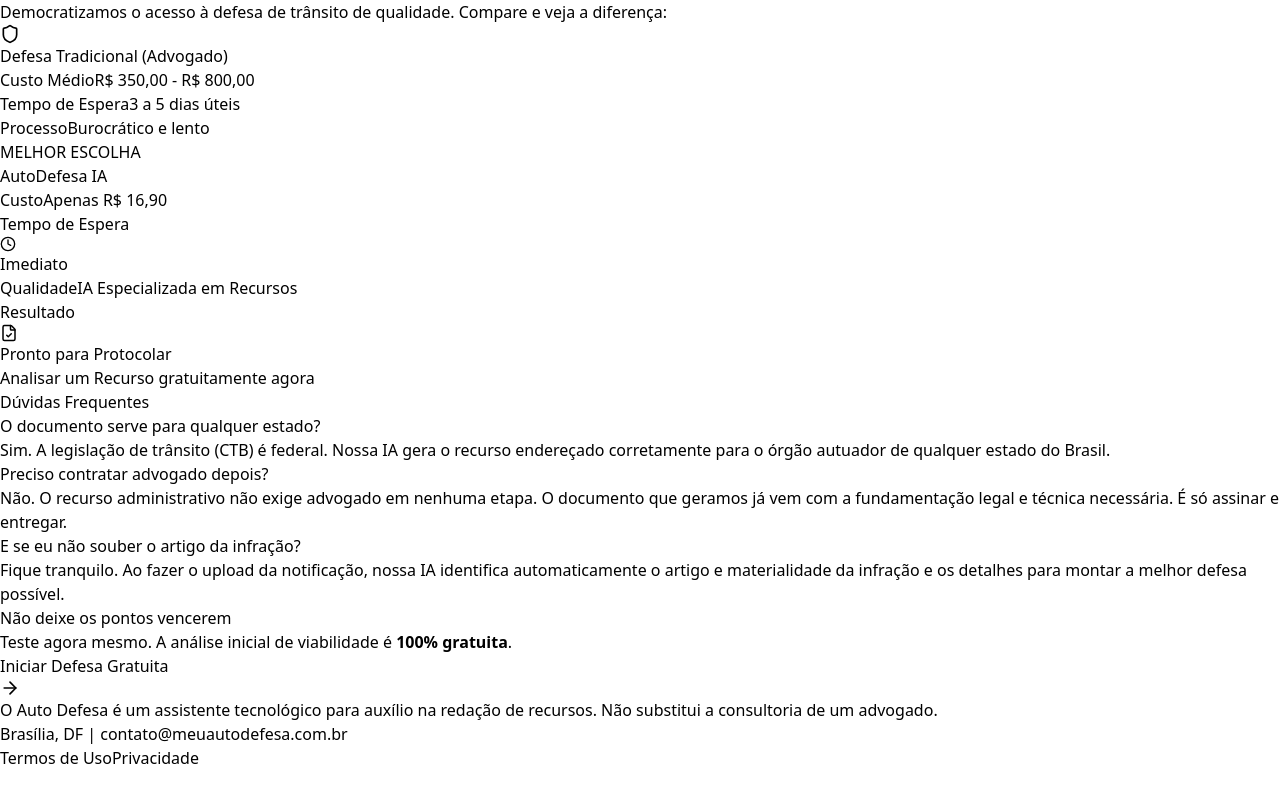
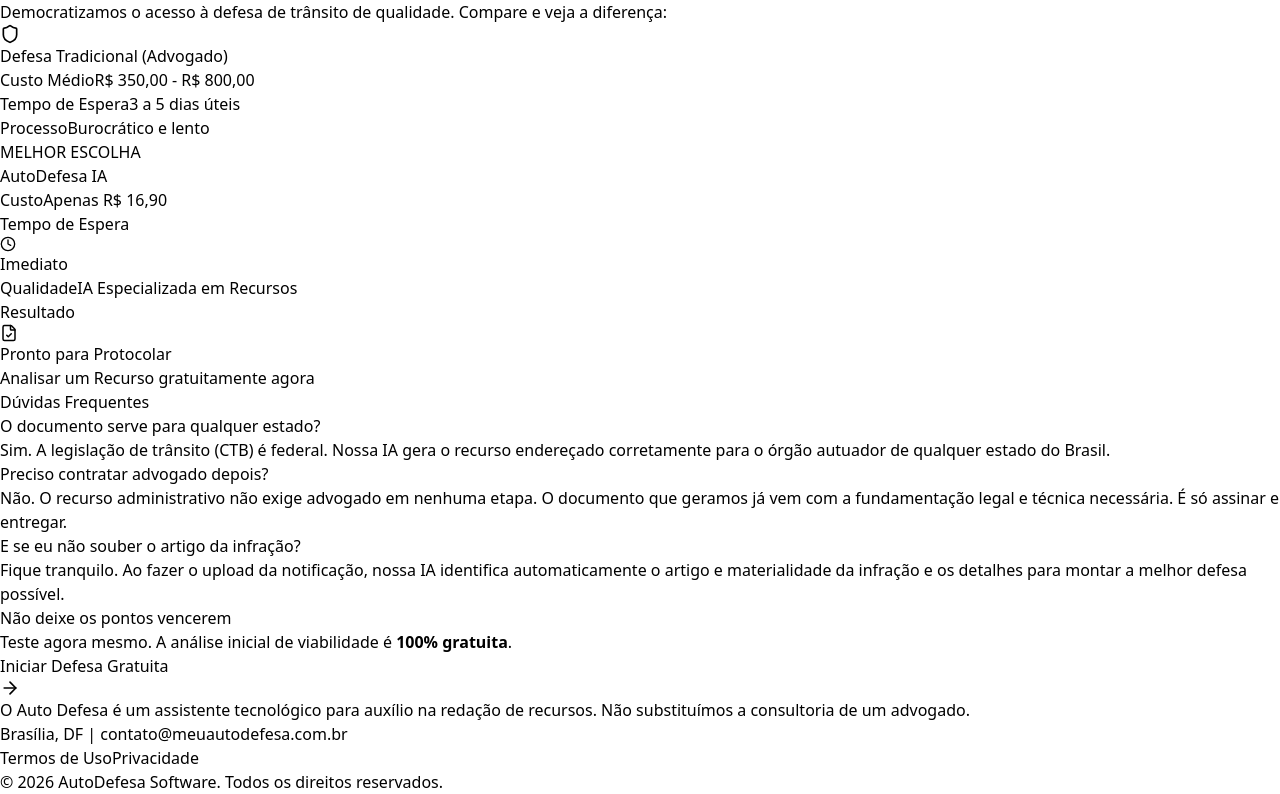
Before and after one commit to rodrigocvmd/auto-defesa, a React (Vite) app in the folder client/: page / in a window 1280 px wide. Shown: the part 692-1486 px from the top of the page. Before the commit the page ends 1462 px from the top, so only its background shows below. Built offline with nearby package versions, Linux system fonts and the light colour scheme; no server answers.

Commit message:
feat: new SEO phase 2 implements

```diff
--- a/client/src/components/SEO.jsx
+++ b/client/src/components/SEO.jsx
@@ -23,6 +23,13 @@ const SEO = ({
     "@type": "SoftwareApplication",
     "name": "Auto Defesa",
     "applicationCategory": "LegalApplication",
+    "image": "https://meuautodefesa.com.br/favicon.svg",
+    "description": fullDescription,
+    "offers": {
+      "@type": "Offer",
+      "price": "0",
+      "priceCurrency": "BRL"
+    },
     "author": {
       "@type": "Person",
       "name": "Rodrigo",
--- a/client/src/layouts/MainLayout.jsx
+++ b/client/src/layouts/MainLayout.jsx
@@ -189,17 +189,20 @@ const MainLayout = ({ children }) => {
 			{/* Main Content Area */}
 			<main className="flex-1 w-full max-w-7xl mx-auto px-4 sm:px-6 lg:px-1 py-1">
 				{children}
-				<footer className="border-t border-gray-100 py-6 text-center text-sm text-gray-500 mt-8">
-					<p className="mb-2">
-						O Auto Defesa é um assistente tecnológico para auxílio na redação de recursos. Não substitui a consultoria de um advogado.
+				<footer className="border-t border-gray-100 py-6 mt-8 flex flex-col items-center">
+					<p className="text-xs text-gray-400 max-w-2xl text-center mb-2">
+						O Auto Defesa é um assistente tecnológico para auxílio na redação de recursos. Não substituímos a consultoria de um advogado.
 					</p>
-					<p className="mb-2">
+					<p className="text-sm text-gray-500 mb-4">
 						Brasília, DF | contato@meuautodefesa.com.br
 					</p>
-					<div className="flex justify-center gap-4">
+					<div className="flex justify-center gap-4 text-sm text-gray-500">
 						<Link to="/terms" className="hover:underline">Termos de Uso</Link>
 						<Link to="/privacy" className="hover:underline">Privacidade</Link>
 					</div>
+					<p className="text-xs text-gray-400 mt-4">
+						&copy; 2026 AutoDefesa Software. Todos os direitos reservados.
+					</p>
 				</footer>
 			</main>
 		</div>
```
